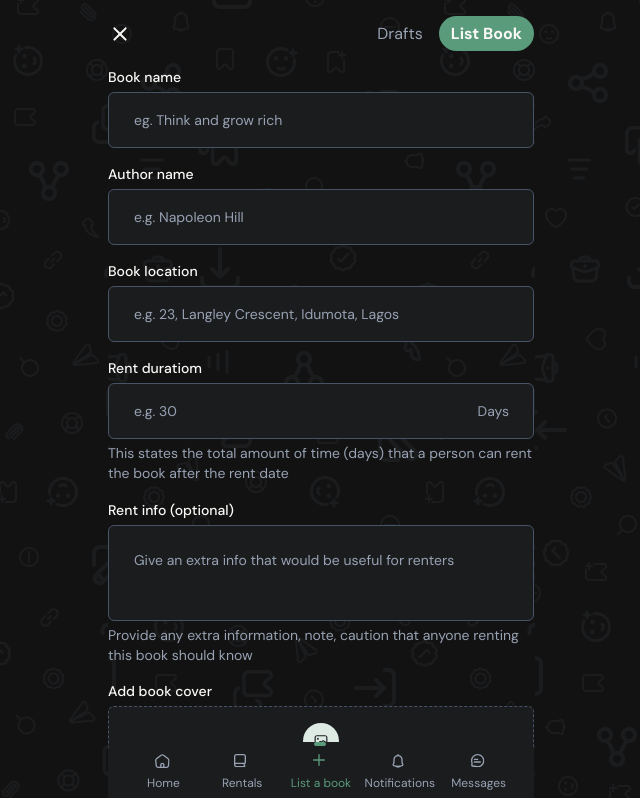
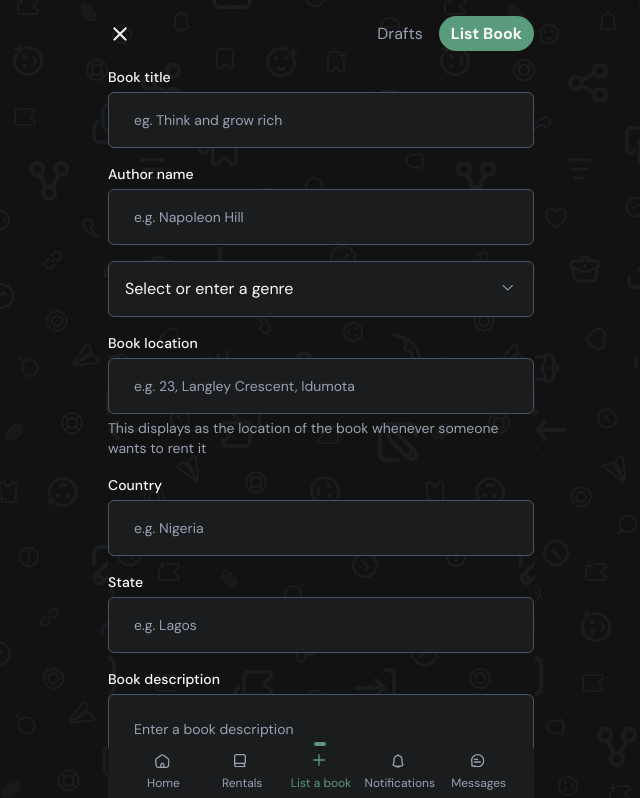
Before and after one commit to Parallax18/bookklub-frontend, a Next.js app: page /new-listing in a window 1280 px wide. Shown: the top 798 px of the page, without its empty margins (319-959 px from the left). Built offline with nearby package versions, Linux system fonts and the light colour scheme.

Commit message:
Fix: fixed the build error

```diff
--- a/src/app/new-listing/page.tsx
+++ b/src/app/new-listing/page.tsx
@@ -13,27 +13,33 @@ export default function NewListing() {
   };
   const formik = useFormik({
     initialValues: {
-      bookName: '',
-      authorName: '',
-      bookLocation: '',
-      rentDuration: '',
-      rentInfo: '',
+      title: '',
+      author: '',
+      description: '',
+      coverImg: '',
+      genre: '',
+      address: '',
+      state: '',
+      country: '',
     },
     onSubmit: handleSubmit,
     validationSchema: Yup.object().shape({
-      bookName: Yup.string().required('Book name is required'),
-      authorName: Yup.string().required('Author name is required'),
-      bookLocation: Yup.string().required("Book's location is required"),
-      rentDuration: Yup.number().required('Rent duration is required'),
-      rentInfo: Yup.string(),
+      title: Yup.string().required('Book title is required'),
+      author: Yup.string().required('Author name is required'),
+      description: Yup.string(),
+      coverImg: Yup.string().required('A cover image is required'),
+      genre: Yup.string().required('A book genre is required'),
+      address: Yup.string().required('An address is required'),
+      state: Yup.string().required('State of residence is required'),
+      country: Yup.string().required('Country of residence is required'),
     }),
   });
 
   return (
     <main>
       <FormikProvider value={formik}>
-        <BookListingHeader formik={formik}></BookListingHeader>
-        <BookListingContent formik={formik}></BookListingContent>
+        <BookListingHeader></BookListingHeader>
+        <BookListingContent></BookListingContent>
         <AuthPagesFooterComponent></AuthPagesFooterComponent>
       </FormikProvider>
       <Box height="60px"></Box>
--- a/src/components/BookListing/BookListingHeader.tsx
+++ b/src/components/BookListing/BookListingHeader.tsx
@@ -3,8 +3,8 @@ import { Box, Flex, Link } from '@chakra-ui/react';
 import { useFormikContext } from 'formik';
 import CloseIcon from '../icons/CloseIcon';
 import { Button } from '@chakra-ui/react';
-const BookListingHeader = ({ formik }: { formik: any }) => {
-  const { submitForm } = useFormikContext();
+const BookListingHeader = () => {
+  const { submitForm, isValid } = useFormikContext();
 
   return (
     <Flex justify={'space-between'} align="center" pb="16px">
@@ -14,7 +14,7 @@ const BookListingHeader = ({ formik }: { formik: any }) => {
       <Flex color="grey.400" align="center" gap="16px">
         <Box _hover={{ cursor: 'pointer' }}>Drafts</Box>
         <Button
-          isDisabled={!formik.isValid}
+          isDisabled={!isValid}
           borderRadius="32px"
           padding="8px 12px"
           onClick={submitForm}
--- a/src/components/BookListing/BooklistingContent.tsx
+++ b/src/components/BookListing/BooklistingContent.tsx
@@ -5,49 +5,77 @@ import ReusableInput from '../general/Input';
 import ReusableTextarea from '../general/ReusableTextArea';
 import PictureUpload from './PictureUploadComponent';
 import { useFormikContext } from 'formik';
+import SelectInput from '../general/ReusableSelect';
+import CustomSelect from '../general/CustomSelect';
 const BookListingContent = () => {
   const { handleSubmit, values }: any = useFormikContext();
+  const genreOptions = [
+    { id: '1', title: 'Fiction' },
+    { id: '2', title: 'Sci-Fi' },
+    { id: '3', title: 'Self-help' },
+    { id: '4', title: 'Business' },
+    { id: '5', title: 'Christian' },
+  ];
   return (
     <form onSubmit={handleSubmit}>
       <Box>
         <Stack spacing={'16px'}>
           <ReusableInput
-            label="Book name"
-            value={values.bookName}
+            label="Book title"
+            value={values.title}
             placeholder="eg. Think and grow rich"
             type="text"
-            name="bookName"
+            name="title"
           />
           <ReusableInput
             label="Author name"
-            value={values.authorName}
+            value={values.author}
             placeholder="e.g. Napoleon Hill"
             type="text"
-            name="authorName"
+            name="author"
+          />
+          <CustomSelect
+            label="Genre"
+            data={genreOptions}
+            onSelect={() => {}}
+            placeholder="Select or enter a genre"
           />
           <ReusableInput
             label="Book location"
-            value={values.bookLocation}
-            placeholder="e.g. 23, Langley Crescent, Idumota, Lagos"
+            value={values.address}
+            placeholder="e.g. 23, Langley Crescent, Idumota"
             type="text"
-            name="bookLocation"
+            name="address"
+            description="This displays as the location of the book whenever someone wants to rent it"
           />
           <ReusableInput
-            label="Rent duratiom"
-            value={values.rentDuration.toString()}
-            placeholder="e.g. 30"
-            type="number"
-            name="rentDuration"
-            sideText="Days"
-            description="This states the total amount of time (days) that a person can rent the book after the rent date"
+            label="Country"
+            value={values.country}
+            placeholder="e.g. Nigeria"
+            type="text"
+            name="country"
           />
+          <ReusableInput
+            label="State"
+            value={values.state}
+            placeholder="e.g. Lagos"
+            type="text"
+            name="state"
+          />
+
           <ReusableTextarea
-            label="Rent info (optional)"
-            value={values.rentInfo}
+            label="Book description"
+            value={values.description}
+            placeholder="Enter a book description"
+            name="description"
+          />
+          {/* <ReusableTextarea
+            label="Book description"
+            value={values.description}
             placeholder="Give an extra info that would be useful for renters"
-            name="rentInfo"
+            name="description"
             description="Provide any extra information, note, caution that anyone renting this book should know"
-          />
+          /> */}
           <PictureUpload
             label="Add book cover"
             placeholder="Upload the book cover here"
--- a/src/components/general/ReusableSelect.tsx
+++ b/src/components/general/ReusableSelect.tsx
@@ -48,6 +48,7 @@ const SelectInput: FC<ISelectInput> = (props) => {
           isInvalid={!!meta.error}
           w={'full'}
           mb={{ s: '20px', md: '24px' }}
+          background={'transparent'}
         >
           <FormLabel
             color={'#636985'}
@@ -93,7 +94,7 @@ const SelectInput: FC<ISelectInput> = (props) => {
                   )
                 ) : (
                   <Text color={'brand.anonymousGrey'}>
-                    {selectedTitle || props.placeholder}
+                    {selectedTitle ?? props.placeholder}
                   </Text>
                 )}
                 <BsChevronDown />
```
